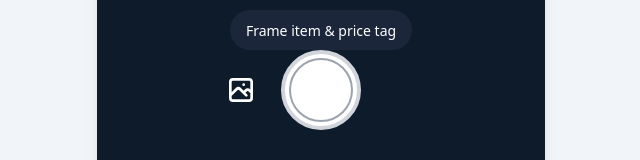
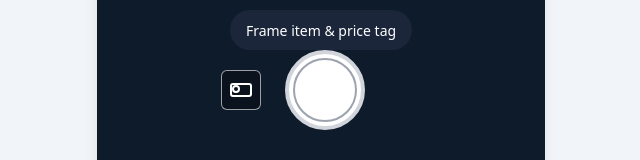
Before and after one commit to leodotbiz/ebay-sourcer-app, a Next.js app: page /scan in a window 1280 px wide. Shown: the part 574-734 px from the top of the page, without its empty margins (319-959 px from the left). Built offline with nearby package versions, Linux system fonts and the light colour scheme.

Commit message:
Improve scan UX: add thumbnail behavior, reshoot handling, and confirm-page navigation

```diff
--- a/app/scan/confirm/page.tsx
+++ b/app/scan/confirm/page.tsx
@@ -94,6 +94,17 @@ export default function ConfirmDetailsPage() {
     router.push('/result')
   }
 
+  const handleReshoot = () => {
+    // Clear the selected image so Scan starts fresh
+    sessionStorage.removeItem('selectedImage')
+
+    // Optional: clear any pending draft item
+    sessionStorage.removeItem('pendingItem')
+
+    // Go back to the scan screen
+    router.push('/scan')
+  }
+
   return (
     <div className="min-h-screen bg-slate-50 pb-20">
       <TopBar title="Confirm Details" backHref="/scan" />
@@ -108,7 +119,9 @@ export default function ConfirmDetailsPage() {
           />
         )}
         <div className="absolute bottom-4 right-4">
-          <button className="px-3 py-1.5 bg-gray-800 rounded-full text-white text-sm flex items-center gap-1">
+          <button
+            onClick={handleReshoot}
+            className="px-3 py-1.5 bg-gray-800 rounded-full text-white text-sm flex items-center gap-1">
             <svg className="w-4 h-4" fill="none" stroke="currentColor" viewBox="0 0 24 24">
               <path strokeLinecap="round" strokeLinejoin="round" strokeWidth={2} d="M4 4v5h.582m15.356 2A8.001 8.001 0 004.582 9m0 0H9m11 11v-5h-.581m0 0a8.003 8.003 0 01-15.357-2m15.357 2H15" />
             </svg>
--- a/app/scan/page.tsx
+++ b/app/scan/page.tsx
@@ -42,6 +42,16 @@ export default function ScanPage() {
     fileInputRef.current?.click()
   }
 
+  const handleThumbnailClick = () => {
+    if (previewUrl) {
+      // We already have a selected image – go back to Confirm for this draft
+      router.push('/scan/confirm')
+    } else {
+      // No last image yet – open the picker (photo library / file explorer)
+      handleImagePick()
+    }
+  }
+
   return (
     <div className="min-h-screen bg-primary flex flex-col pb-20">
       {/* Top bar */}
@@ -68,7 +78,7 @@ export default function ScanPage() {
 
       {/* Camera frame */}
       <div className="flex-1 flex flex-col items-center justify-center px-6">
-        <CameraFrame imageUrl={previewUrl ?? undefined} />
+        <CameraFrame />
         <div className="mt-4 px-4 py-2 bg-primary-light rounded-full">
           <span className="text-white text-sm">Frame item & price tag</span>
         </div>
@@ -76,10 +86,31 @@ export default function ScanPage() {
 
       {/* Bottom controls */}
       <div className="flex justify-center items-center gap-6 px-6 pb-6">
-        <button onClick={handleImagePick} className="text-white">
-          <svg className="w-8 h-8" fill="none" stroke="currentColor" viewBox="0 0 24 24">
-            <path strokeLinecap="round" strokeLinejoin="round" strokeWidth={2} d="M4 16l4.586-4.586a2 2 0 012.828 0L16 16m-2-2l1.586-1.586a2 2 0 012.828 0L20 14m-6-6h.01M6 20h12a2 2 0 002-2V6a2 2 0 00-2-2H6a2 2 0 00-2 2v12a2 2 0 002 2z" />
-          </svg>
+      <button
+          onClick={handleThumbnailClick}
+          className="w-10 h-10 rounded-md overflow-hidden border border-white/60 bg-black/30 flex items-center justify-center"
+        >
+          {previewUrl ? (
+            <img
+              src={previewUrl}
+              alt="Last captured item"
+              className="w-full h-full object-cover"
+            />
+          ) : (
+            <svg
+              className="w-6 h-6 text-white"
+              fill="none"
+              stroke="currentColor"
+              viewBox="0 0 24 24"
+            >
+              <path
+                strokeLinecap="round"
+                strokeLinejoin="round"
+                strokeWidth={2}
+                d="M4 6h16a2 2 0 012 2v8a2 2 0 01-2 2H4a2 2 0 01-2-2V8a2 2 0 012-2zm3 8a3 3 0 100-6 3 3 0 000 6z"
+              />
+            </svg>
+          )}
         </button>
         <button
           onClick={handleShutter}
```
